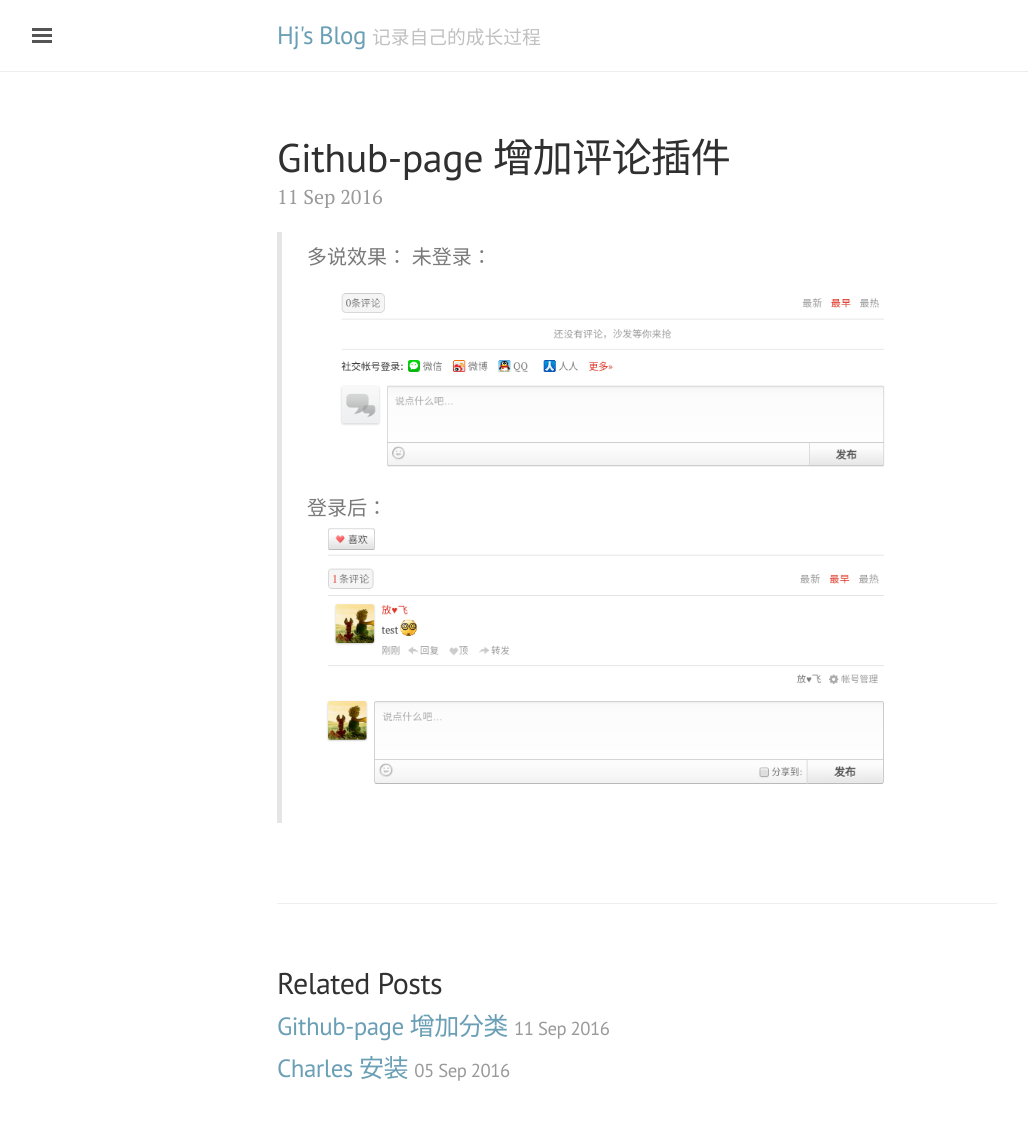
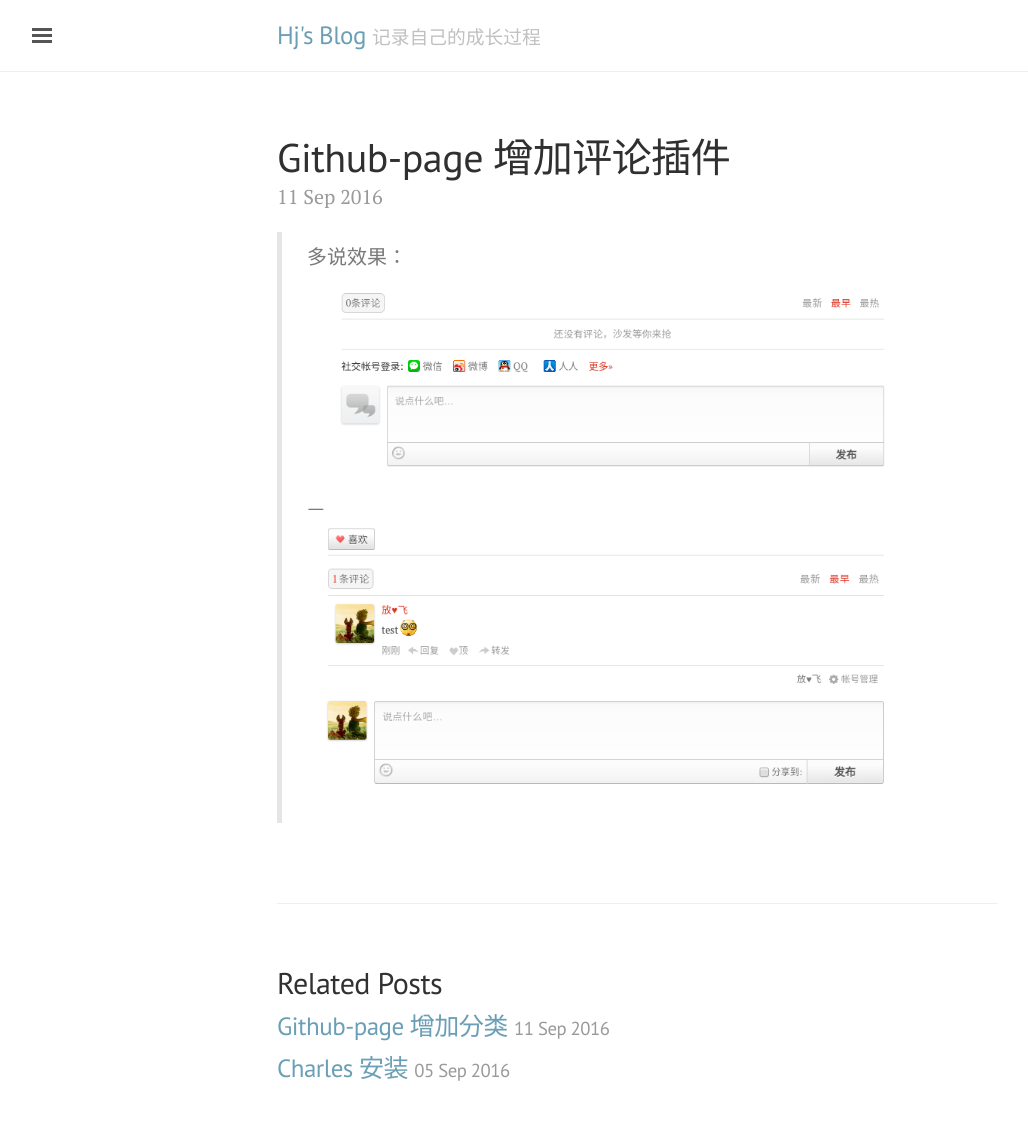
Before and after one commit to hxjiejie/jekyll_demo, a Jekyll site: the page built from _posts/2016-09-11-comment.md, in a window 1280 px wide. Shown: the whole page, without its empty margins (3-1031 px from the left). Built offline with Jekyll 4.4.1, drawn with Linux system fonts in a browser that asks for light colours; comment, search, counter and statistics services are not loaded.

Commit message:
Update 2016-09-11-comment.md

```diff
--- a/_posts/2016-09-11-comment.md
+++ b/_posts/2016-09-11-comment.md
@@ -5,7 +5,6 @@ category: github-page
 ---
 
 >多说效果：
->未登录：
 >![2016-09-11-comment_1.png](/2016-09-11-comment_1.png)
->登录后：
+---
 >![2016-09-11 comment_2.png](/2016-09-11 comment_2.png)
```
